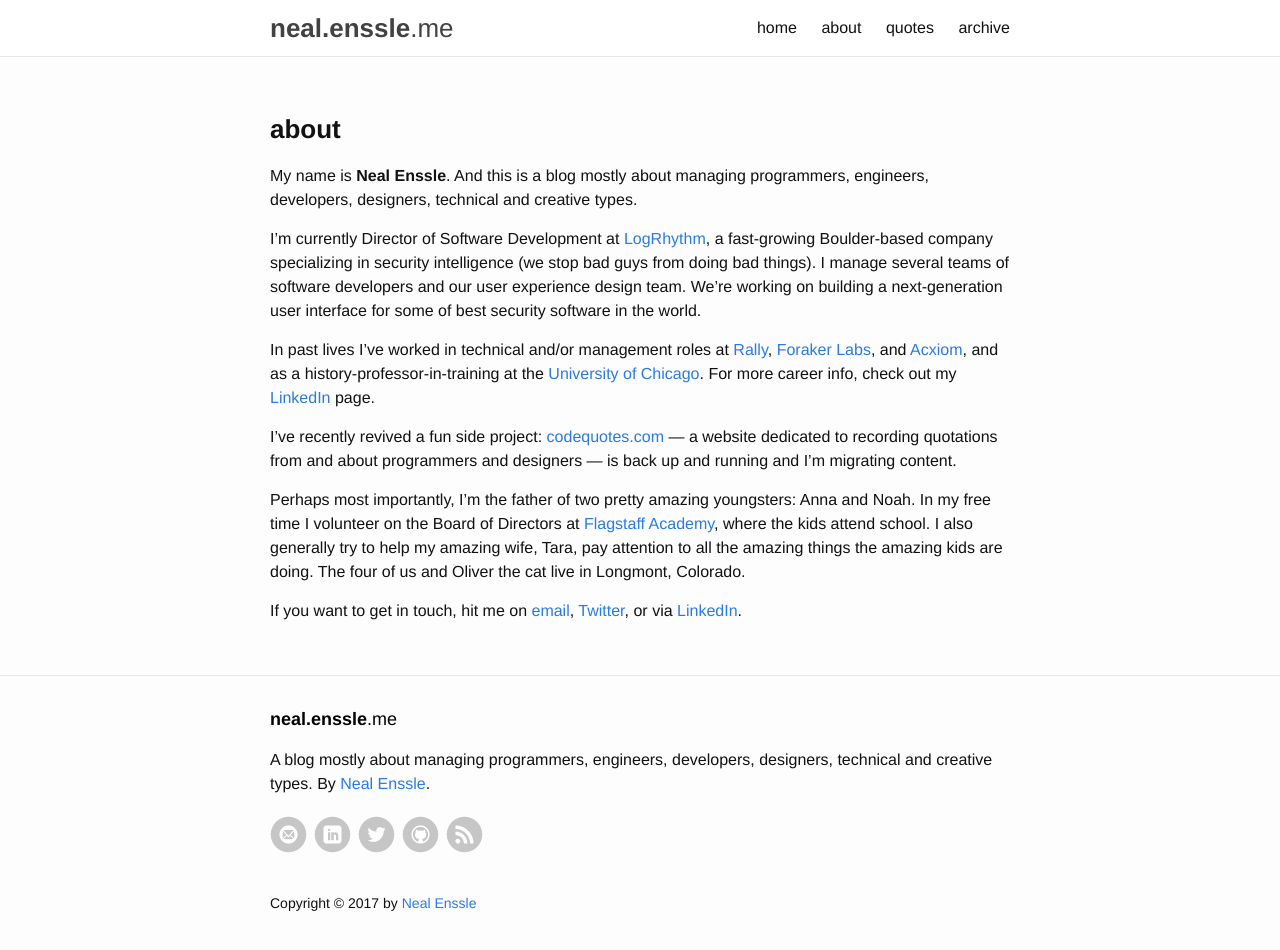
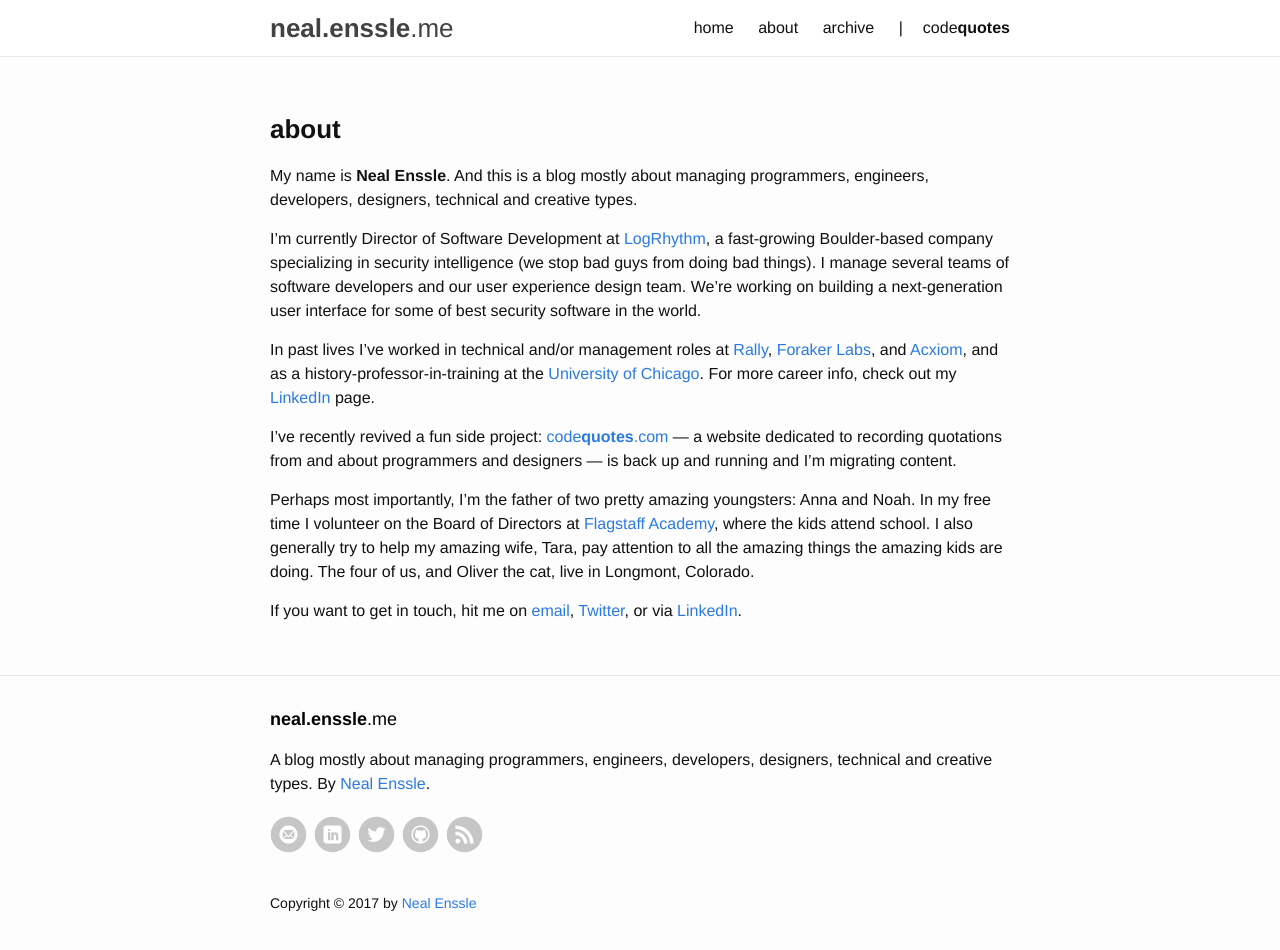
Before and after one commit to nealenssle/nealenssle.github.io, a Jekyll site: the page built from pages/about.md, in a window 1280 px wide and 999 px high. Shown: the top 950 px of the window. Built offline with Jekyll 4.4.1, drawn with Linux system fonts in a browser that asks for light colours.

Commit message:
Updating header for codequotes emphasis; modified about to add emphasis for codequotes.com

```diff
--- a/_includes/header.html
+++ b/_includes/header.html
@@ -18,8 +18,8 @@
         <div class="trigger">
           {% if page.url != "/" %}<a class="page-link" href="/">home</a>{% endif %}
           <a class="page-link" href="/about">about</a>
-          <a class="page-link" href="http://codequotes.com">quotes</a>
           <a class="page-link" href="/archive">archive</a>
+          <span class="page-link">|</span><a class="page-link" href="http://codequotes.com">code<strong>quotes</strong></a>
         </div>
       </nav>
 
--- a/pages/about.md
+++ b/pages/about.md
@@ -10,8 +10,8 @@ I'm currently Director of Software Development at [LogRhythm](http://www.logrhyt
 
 In past lives I've worked in technical and/or management roles at [Rally](http://rally.com), [Foraker Labs](http://www.foraker.com), and [Acxiom](http://acxiom.com), and as a history-professor-in-training at the [University of Chicago](http://uchicago.edu). For more career info, check out my [LinkedIn](https://www.linkedin.com/in/nealenssle) page.
 
-I've recently revived a fun side project: [codequotes.com](http://codequotes.com) &mdash; a website dedicated to recording quotations from and about programmers and designers &mdash; is back up and running and I'm migrating content.
+I've recently revived a fun side project: <a href="http://codequotes.com">code<strong>quotes</strong>.com</a> &mdash; a website dedicated to recording quotations from and about programmers and designers &mdash; is back up and running and I'm migrating content.
 
-Perhaps most importantly, I'm the father of two pretty amazing youngsters: Anna and Noah. In my free time I volunteer on the Board of Directors at [Flagstaff Academy](http://flagstaffacademy.org), where the kids attend school. I also generally try to help my amazing wife, Tara, pay attention to all the amazing things the amazing kids are doing. The four of us and Oliver the cat live in Longmont, Colorado.
+Perhaps most importantly, I'm the father of two pretty amazing youngsters: Anna and Noah. In my free time I volunteer on the Board of Directors at [Flagstaff Academy](http://flagstaffacademy.org), where the kids attend school. I also generally try to help my amazing wife, Tara, pay attention to all the amazing things the amazing kids are doing. The four of us, and Oliver the cat, live in Longmont, Colorado.
 
 If you want to get in touch, hit me on [email](mail&#116;&#111;&#58;%&#54;5&#110;ssl&#101;+&#37;77eb&#64;&#103;%6Dail&#46;c%&#54;Fm), [Twitter](http://twitter.com/nealenssle), or via [LinkedIn](https://www.linkedin.com/in/nealenssle).
```
